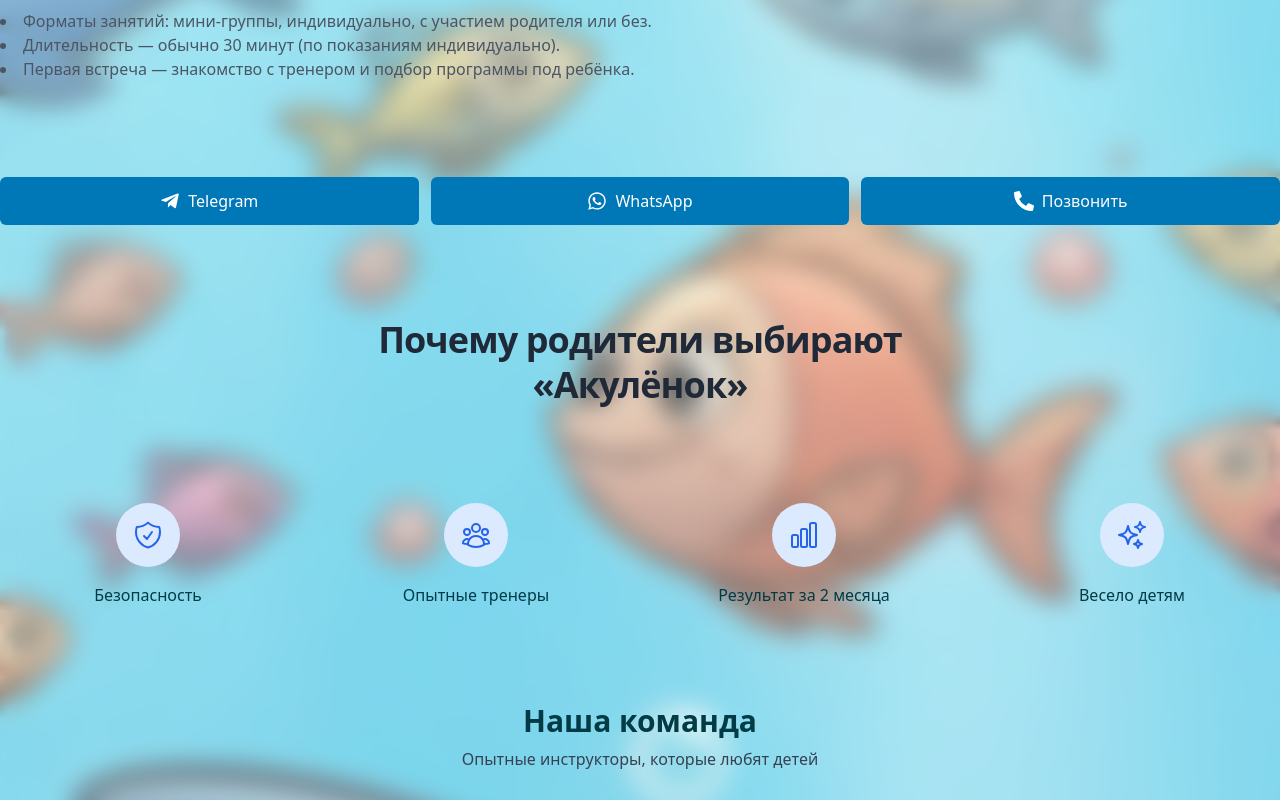
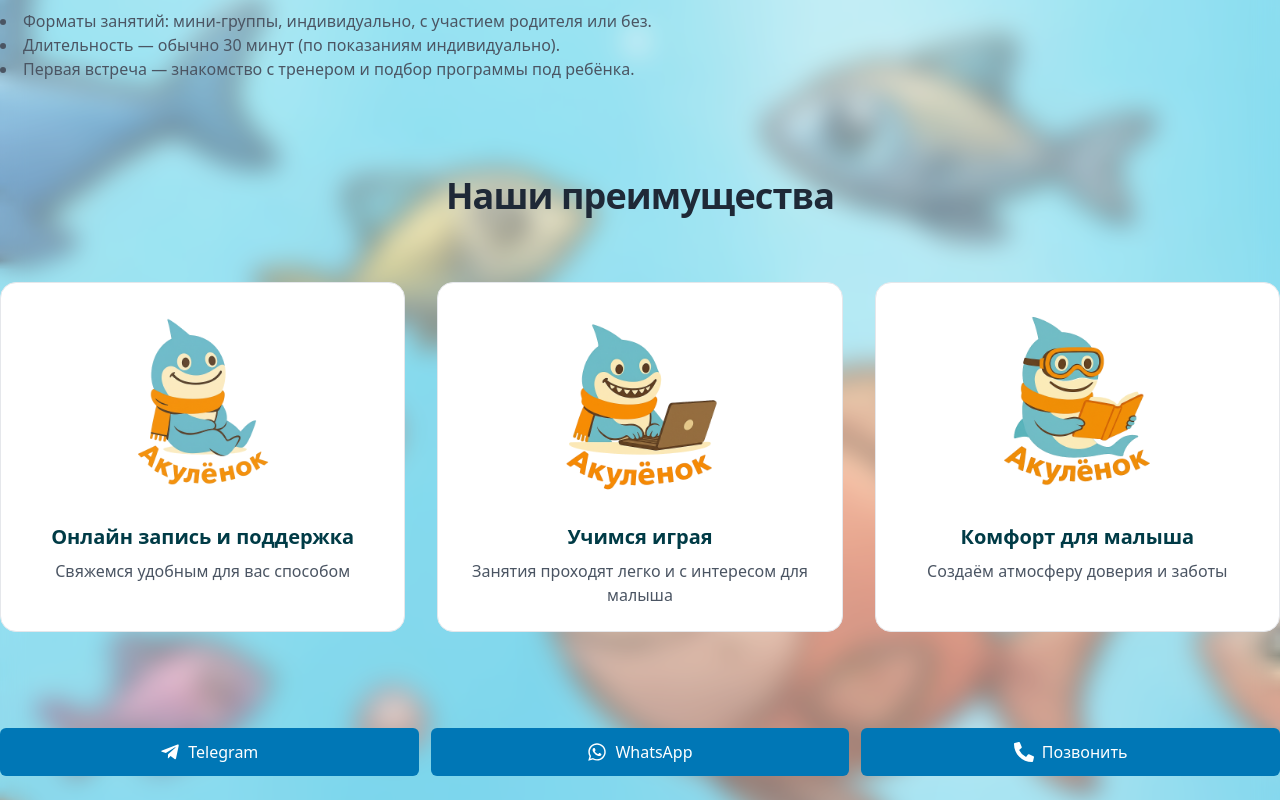
Before and after one commit to peexthree/Akulenok, a Next.js app: page / in a window 1280 px wide. Shown: the part 2340-3140 px from the top of the page. Built offline with nearby package versions, Linux system fonts and the light colour scheme.

Commit message:
╨Ю╨▒╨╜╨╛╨▓╨╕╨╗ ╨║╨╛╨┤ ╨┐╤А╨╛╨╡╨║╤В╨░

```diff
--- /dev/null
+++ b/components/benefits.js
@@ -0,0 +1,45 @@
+import Image from "next/image";
+import Container from "./container";
+
+const items = [
+  {
+    title: "Онлайн запись и поддержка",
+    desc: "Свяжемся удобным для вас способом",
+    img: "/img/hero.png",
+  },
+  {
+    title: "Учимся играя",
+    desc: "Занятия проходят легко и с интересом для малыша",
+    img: "/img/benefit-one.png",
+  },
+  {
+    title: "Комфорт для малыша",
+    desc: "Создаём атмосферу доверия и заботы",
+    img: "/img/benefit-two.png",
+  },
+];
+
+export default function Benefits() {
+  return (
+    <Container>
+      <div className="grid gap-8 md:grid-cols-3">
+        {items.map((item, index) => (
+          <div
+            key={index}
+            className="flex flex-col items-center text-center p-6 rounded-2xl border bg-white dark:bg-trueGray-900"
+          >
+            <Image
+              src={item.img}
+              alt={item.title}
+              width={200}
+              height={200}
+              className="object-contain"
+            />
+            <h3 className="mt-4 text-xl font-semibold">{item.title}</h3>
+            <p className="mt-2 text-gray-600 dark:text-gray-300">{item.desc}</p>
+          </div>
+        ))}
+      </div>
+    </Container>
+  );
+}
--- a/pages/index.js
+++ b/pages/index.js
@@ -7,6 +7,7 @@ import Hero from "../components/hero";
 import SectionTitle from "../components/sectionTitle";
 import About from "../components/about";
 import Services from "../components/services";
+import Benefits from "../components/benefits";
 import Methodology from "../components/methodology";
 import Checklist from "../components/checklist";
 import Team from "../components/team";
@@ -59,6 +60,8 @@ export default function Home() {
       <Methodology />
       <Checklist />
       <Services />
+ <SectionTitle title="Наши преимущества" />
+      <Benefits />
      <Container className="mt-8">
         <ContactButtons />
       </Container>
```
